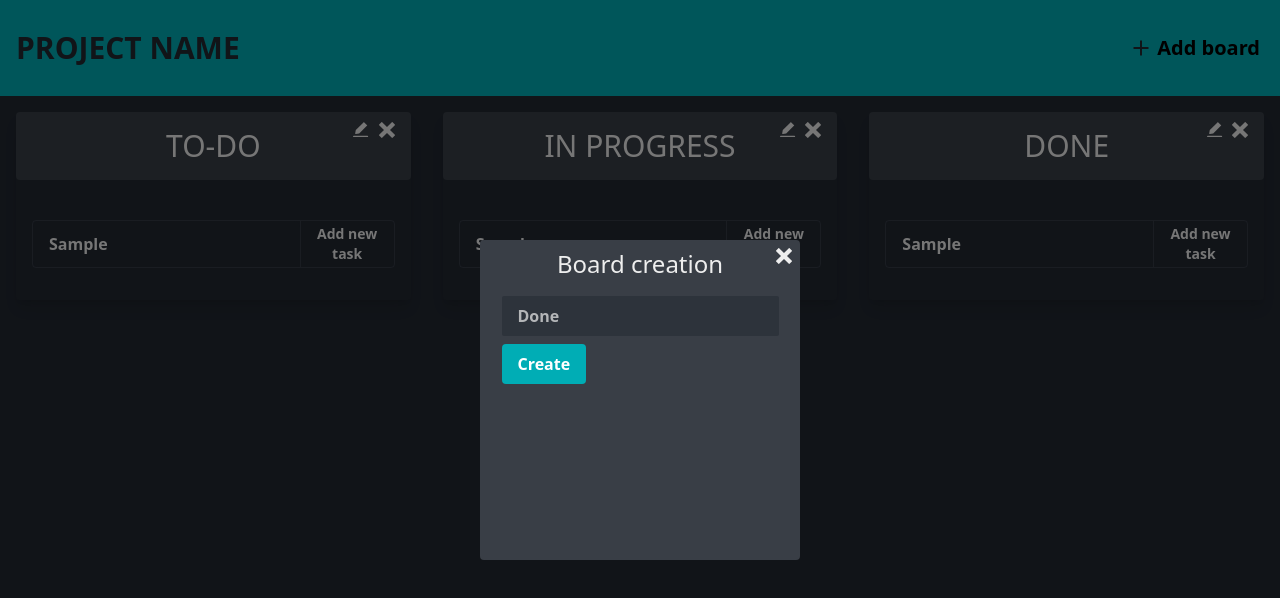
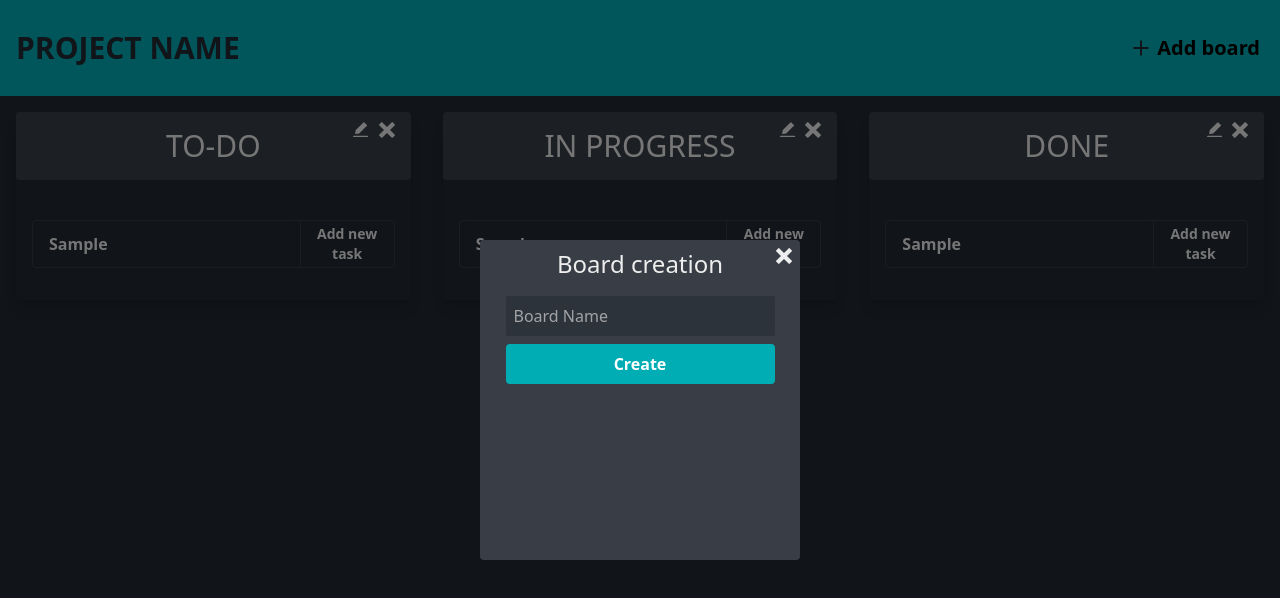
Before and after one commit to Daniellios/todo-app, a Next.js app: page / in a window 1280 px wide. Both pictures are taken after typing "Sample", "Sample", "Sample" into the empty fields and a click on the button "Add board". Shown: the top 598 px of the page. Built offline with nearby package versions, Linux system fonts and the light colour scheme.

Commit message:
feat: board modal creator validation, animations

```diff
--- a/src/animations/framerConfigs.ts
+++ b/src/animations/framerConfigs.ts
@@ -21,6 +21,17 @@ export const taskAnimation = {
   },
 };
 
+export const modalAnimation = {
+  hidden: {
+    opacity: 0,
+    transition: {
+      ease: "easeInOut",
+      duration: 0.3,
+    },
+  },
+  visible: { opacity: 1 },
+};
+
 export const basicOpacityAnimation = {
   hidden: { opacity: 0 },
   visible: { opacity: 1 },
--- a/src/components/BoardModalCreator.tsx
+++ b/src/components/BoardModalCreator.tsx
@@ -1,9 +1,11 @@
-import React, { useRef, useState } from "react";
+import { AnimatePresence, motion } from "framer-motion";
+import React, { useEffect, useRef, useState } from "react";
 import { useForm } from "react-hook-form";
 import { ImCross } from "react-icons/im";
 import { useDispatch, useSelector } from "react-redux";
+import { modalAnimation } from "../animations/framerConfigs";
 import useOnClickOutside from "../hooks/useClickOutside";
-import { addBoard, selectAllBoards, setListName } from "../store/boardsSlice";
+import { addBoard } from "../store/boardsSlice";
 import { closeModal, selectModalStatus } from "../store/uiSlice";
 
 type Inputs = {
@@ -15,54 +17,51 @@ const BoardModalCreator: React.FC = () => {
     register,
     handleSubmit,
     getValues,
+    reset,
     watch,
+    clearErrors,
     formState: { errors },
   } = useForm<Inputs>();
 
-  const boards = useSelector(selectAllBoards);
+  useEffect(() => {
+    let timeout = setTimeout(() => {
+      clearErrors();
+    }, 1500);
+
+    return () => clearTimeout(timeout);
+  }, [errors, clearErrors]);
 
   const dispatch = useDispatch();
-  const [title, setTitle] = useState<string>("");
 
   const isOpen = useSelector(selectModalStatus);
 
-  const [boardTitleName, setBoardTitleName] = useState<string | undefined>();
-
   const modalRef = useRef(null);
-
-  const handleChange = (e: React.FormEvent<HTMLInputElement>): void => {
-    setBoardTitleName(e.currentTarget.value);
-  };
-
-  // const confirmTitle = (): void => {
-  //   if (title) {
-  //     dispatch(
-  //       setListName({
-  //         ...boards,
-  //       })
-  //     );
-  //     setBoardTitleName(list.title);
-  //   }
-  // };
 
   const handleCloseModal = (): void => {
     dispatch(closeModal());
+    reset();
   };
 
   const handleClickOutside = () => {
-    dispatch(closeModal());
+    handleCloseModal();
   };
 
   const handleAddBoard = () => {
     const formValues = getValues();
-
     dispatch(addBoard(formValues.boardName));
+    handleCloseModal();
   };
 
   useOnClickOutside(modalRef, handleClickOutside);
 
-  return isOpen ? (
-    <div
+  return (
+    <AnimatePresence>
+      {isOpen && (
+        <motion.div
+          variants={modalAnimation}
+          initial="hidden"
+          animate="visible"
+          exit={{ size: 0, opacity: 0, transition: { duration: 0.2 } }}
           ref={modalRef}
           className="p-2 w-[320px] h-80 bg-paletteDarkGray rounded absolute z-20 left-1/2 top-1/2 -translate-x-1/2  -translate-y-1/2"
         >
@@ -80,25 +79,34 @@ const BoardModalCreator: React.FC = () => {
             >
               {/* register your input into the hook by invoking the "register" function */}
               <input
-            placeholder="Done"
-            defaultValue={""}
-            className="h-10"
-            {...register("boardName")}
+                placeholder="Board name"
+                className={`h-10 pl-2 ${
+                  errors.boardName
+                    ? " border-[1px] !border-paletteRed placeholder:text-paletteRed"
+                    : ""
+                } `}
+                {...register("boardName", { required: true })}
               />
 
               {/* errors will return when field validation fails  */}
-          {errors.boardName && <span>This field is required</span>}
+              {errors.boardName && (
+                <span className="text-paletteRed text-sm">
+                  This field is required
+                </span>
+              )}
 
               <button
                 type="submit"
-            className="bg-paletteTeal px-4 py-2 rounded text-white font-semibold hover:bg-paletteTeal/80 transition-all"
+                className="bg-paletteTeal px-4 py-2 rounded text-white font-semibold hover:bg-paletteTeal/80 transition-all w-full"
               >
                 Create
               </button>
             </form>
           </div>
-    </div>
-  ) : null;
+        </motion.div>
+      )}
+    </AnimatePresence>
+  );
 };
 
 export default BoardModalCreator;
--- a/src/styles/globals.css
+++ b/src/styles/globals.css
@@ -11,13 +11,13 @@
   }
 
   input {
-    @apply h-8 text-paletteTeal focus:outline-none placeholder:text-paletteWhite/70 px-4 font-semibold  capitalize bg-paletteDark/50 rounded-sm border-none;
+    @apply h-8 text-paletteTeal font-semibold  focus:outline-none placeholder:text-paletteWhite/60 placeholder:font-normal px-4  capitalize bg-paletteDark/50 rounded-sm border-0;
   }
 }
 
 @layer components {
   .overlay {
-    @apply absolute w-full h-full bg-black/50 z-10;
+    @apply fixed w-full h-full bg-black/50 z-10;
   }
 
   .filter-button {
```
Lines whose indentation alone changed are shown as unchanged.
